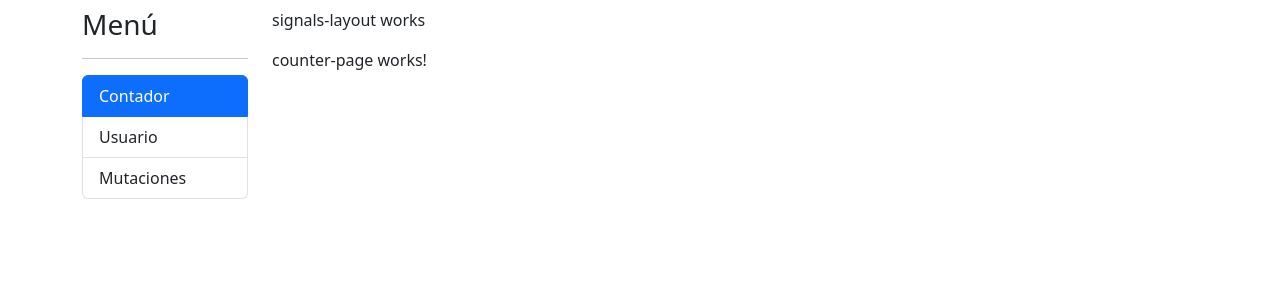
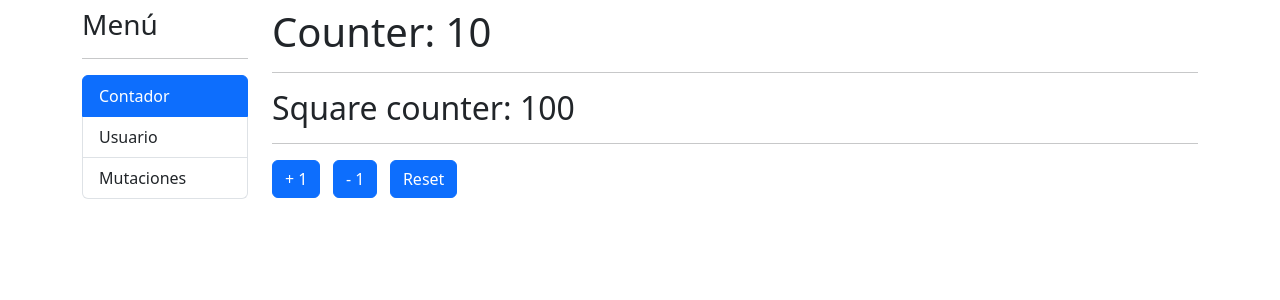
Before and after one commit to rociogarrido/angular-signal-directives, an Angular app: page /signals in a window 1280 px wide. Both pictures are taken after a click on the item "Contador". Shown: the top 300 px of the page. Built offline with nearby package versions, Linux system fonts and the light colour scheme.

Commit message:
computed signal

```diff
--- a/src/app/signals/layout/signals-layout/signals-layout.component.html
+++ b/src/app/signals/layout/signals-layout/signals-layout.component.html
@@ -7,7 +7,6 @@
   </div>
 
   <div class="col-10">
-    <p>signals-layout works</p>
     <router-outlet />
   </div>
 </div>
--- a/src/app/signals/pages/counter-page/counter-page.component.html
+++ b/src/app/signals/pages/counter-page/counter-page.component.html
@@ -1,3 +1,10 @@
-<p>
-  counter-page works!
-</p>
+<h1>Counter: {{ counter() }}</h1>
+<hr />
+<h2>Square counter: {{ squareCounter() }}</h2>
+<hr />
+
+<button (click)="increaseBy(+1)" class="btn btn-primary">+ 1</button>
+&nbsp;
+<button (click)="increaseBy(-1)" class="btn btn-primary">- 1</button>
+&nbsp;
+<button (click)="counter.set(0)" class="btn btn-primary">Reset</button>
--- a/src/app/signals/pages/counter-page/counter-page.component.ts
+++ b/src/app/signals/pages/counter-page/counter-page.component.ts
@@ -1,15 +1,16 @@
-import { Component, OnInit } from '@angular/core';
+import { Component, computed, signal } from '@angular/core';
 
 @Component({
   selector: 'app-counter-page',
   templateUrl: './counter-page.component.html',
   styleUrls: ['./counter-page.component.css']
 })
-export class CounterPageComponent implements OnInit {
+export class CounterPageComponent {
 
-  constructor() { }
+  public counter = signal(10);
+  public squareCounter = computed(() => this.counter() * this.counter());
 
-  ngOnInit() {
+  increaseBy(value: number) {
+    this.counter.update(current => current + value);
   }
-
 }
```
